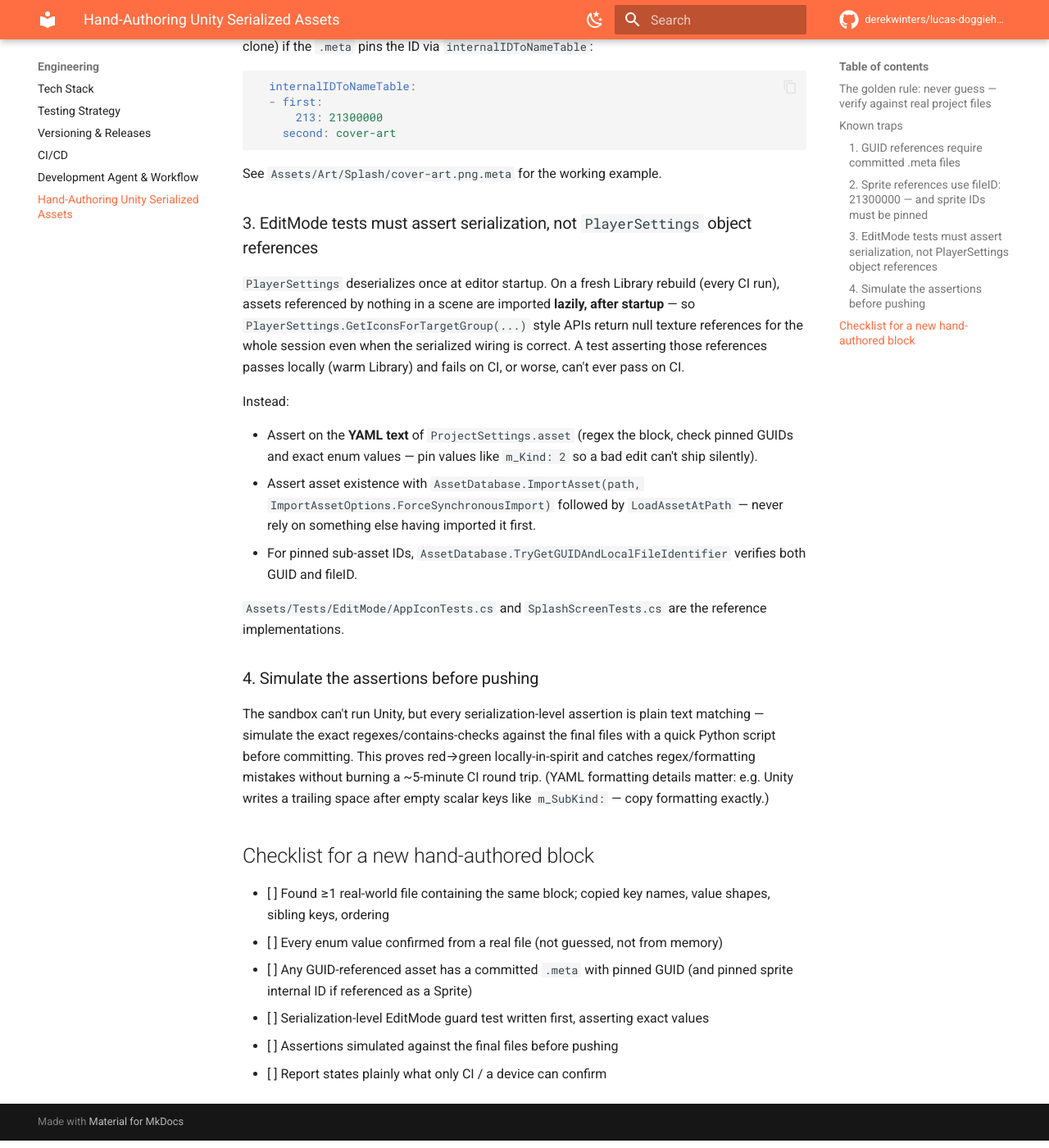
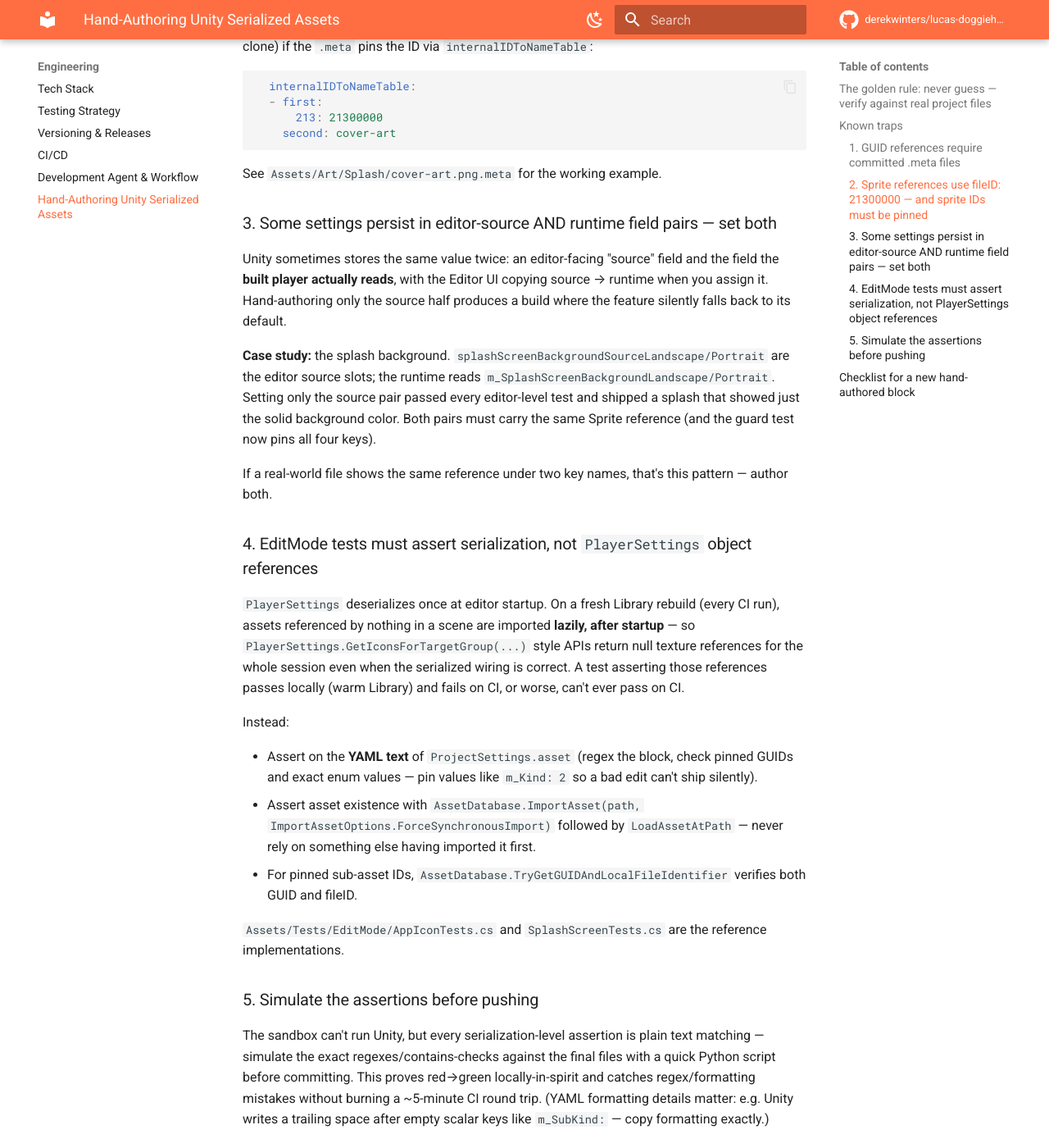
Before and after one commit to derekwinters/lucas-doggiehood, an MkDocs documentation site: the page built from docs/engineering/unity-serialization.md, in a window 1280 px wide and 1400 px high, scrolled down 1455 px. Shown: the whole window at 82% size. Built offline with MkDocs 1.6.1 and Material for MkDocs 9.7.7, drawn with Linux system fonts in a browser that asks for light colours; comment, search, counter and statistics services are not loaded; the version menu is left out.

Commit message:
fix(build): set the runtime splash background fields, not just the editor source
Unity persists the splash background twice: splashScreenBackgroundSource*
(editor-facing source slots) and m_SplashScreenBackgroundLandscape/
Portrait (what the built player reads - the Editor UI copies source to
runtime on assignment). Only the source pair was authored, so the v0.3
playtest splash fell back to the solid background color with no art.

Both pairs now carry the cover art sprite reference, SplashScreenTests
pins all four keys, and the serialization field guide documents the
editor-source-vs-runtime-pair trap as its own numbered entry.

Co-Authored-By: Claude Fable 5 <noreply@anthropic.com>
Claude-Session: https://claude.ai/code/session_01U3DHNymK9yCF46n8FZhVhG

```diff
--- a/docs/engineering/unity-serialization.md
+++ b/docs/engineering/unity-serialization.md
@@ -40,7 +40,15 @@ A texture asset exposes different sub-assets with different fileIDs:
 
 See `Assets/Art/Splash/cover-art.png.meta` for the working example.
 
-### 3. EditMode tests must assert serialization, not `PlayerSettings` object references
+### 3. Some settings persist in editor-source AND runtime field pairs — set both
+
+Unity sometimes stores the same value twice: an editor-facing "source" field and the field the **built player actually reads**, with the Editor UI copying source → runtime when you assign it. Hand-authoring only the source half produces a build where the feature silently falls back to its default.
+
+**Case study:** the splash background. `splashScreenBackgroundSourceLandscape/Portrait` are the editor source slots; the runtime reads `m_SplashScreenBackgroundLandscape/Portrait`. Setting only the source pair passed every editor-level test and shipped a splash that showed just the solid background color. Both pairs must carry the same Sprite reference (and the guard test now pins all four keys).
+
+If a real-world file shows the same reference under two key names, that's this pattern — author both.
+
+### 4. EditMode tests must assert serialization, not `PlayerSettings` object references
 
 `PlayerSettings` deserializes once at editor startup. On a fresh Library rebuild (every CI run), assets referenced by nothing in a scene are imported **lazily, after startup** — so `PlayerSettings.GetIconsForTargetGroup(...)` style APIs return null texture references for the whole session even when the serialized wiring is correct. A test asserting those references passes locally (warm Library) and fails on CI, or worse, can't ever pass on CI.
 
@@ -52,7 +60,7 @@ Instead:
 
 `Assets/Tests/EditMode/AppIconTests.cs` and `SplashScreenTests.cs` are the reference implementations.
 
-### 4. Simulate the assertions before pushing
+### 5. Simulate the assertions before pushing
 
 The sandbox can't run Unity, but every serialization-level assertion is plain text matching — simulate the exact regexes/contains-checks against the final files with a quick Python script before committing. This proves red→green locally-in-spirit and catches regex/formatting mistakes without burning a ~5-minute CI round trip. (YAML formatting details matter: e.g. Unity writes a trailing space after empty scalar keys like `m_SubKind: ` — copy formatting exactly.)
 
```
Also changed, not shown: 2 other files.
